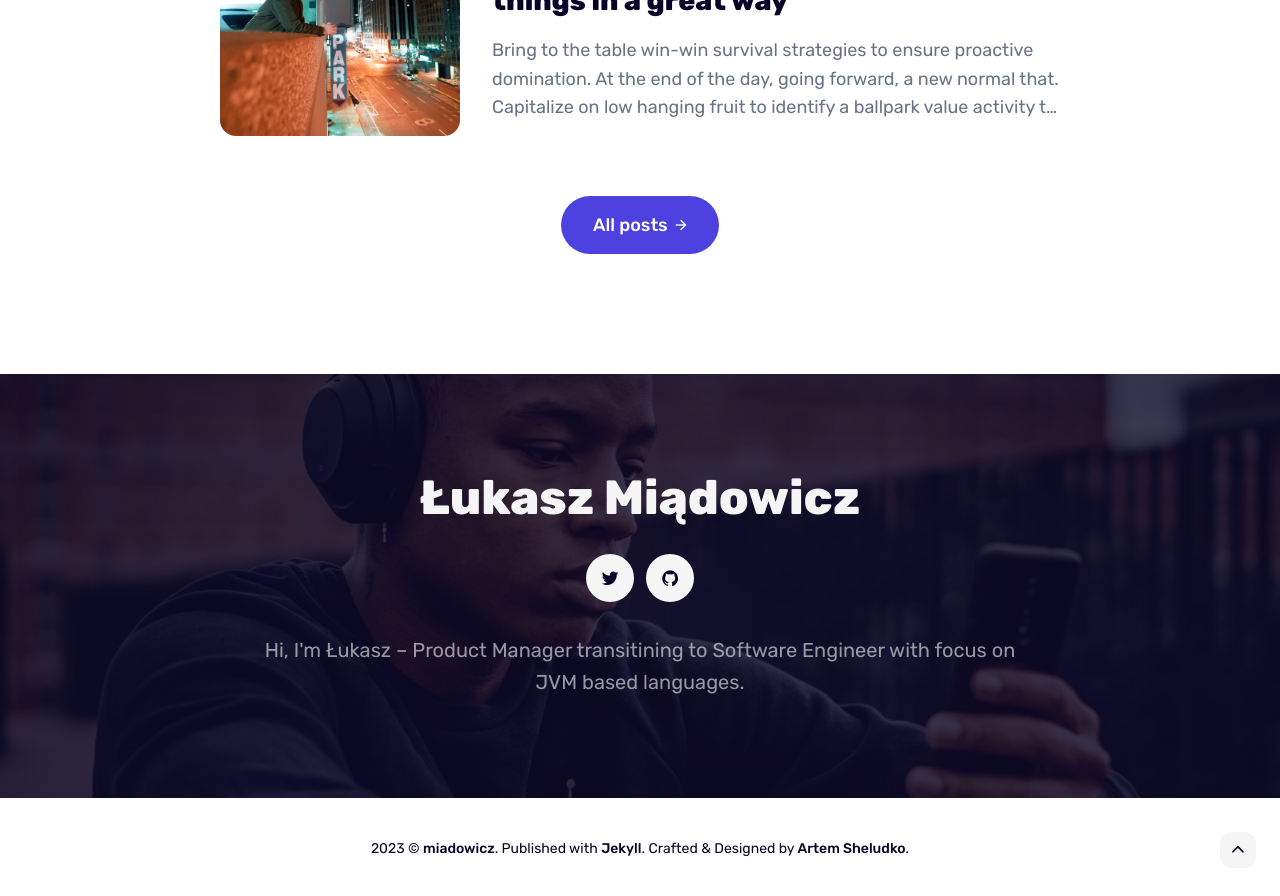
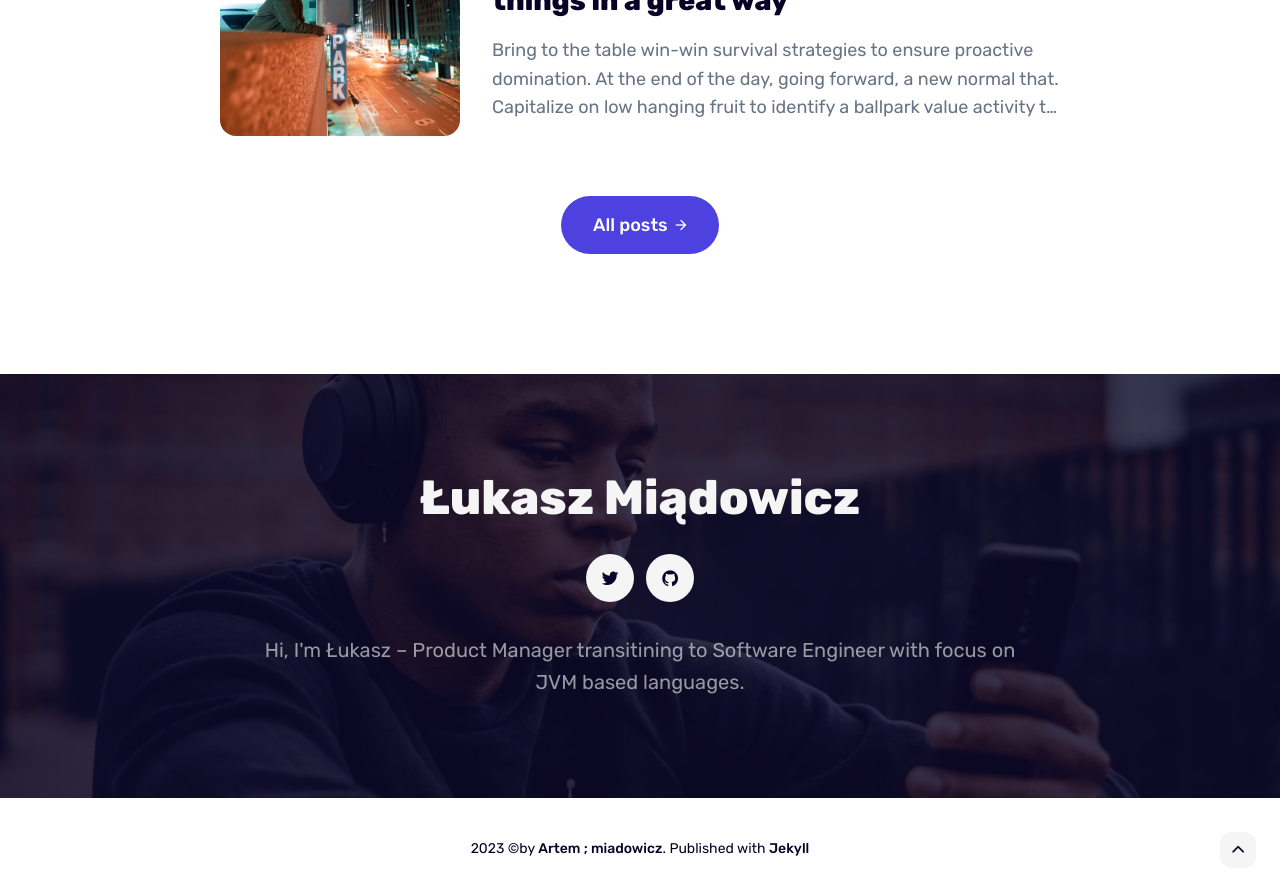
Before and after one commit to lmiadowicz/lmiadowicz.github.io, a Jekyll site: the page built from index.html, in a window 1280 px wide and 900 px high, scrolled down 4313 px. Shown: the top 896 px of the window. Built offline with Jekyll 4.4.1, drawn with Linux system fonts in a browser that asks for light colours.

Commit message:
fixed footer

```diff
--- a/_includes/footer.html
+++ b/_includes/footer.html
@@ -30,7 +30,7 @@
   <div class="container">
     <div class="row">
       <div class="col col-12">
-        <div class="copyright">{{site.time | date: '%Y'}} &copy; <a href="/">{{site.data.settings.title}}</a>. Published with <a href="https://jekyllrb.com/">Jekyll</a>. Crafted & Designed by <a href="https://jekyllthemes.io/developers/artem-sheludko">Artem Sheludko</a>.</div>
+        <div class="copyright">{{site.time | date: '%Y'}} &copyby <a href="https://jekyllthemes.io/developers/artem-sheludko">Artem ; <a href="/">{{site.data.settings.title}}</a>. Published with <a href="https://jekyllrb.com/">Jekyll</a></div>
       </div>
     </div>
   </div>
```
